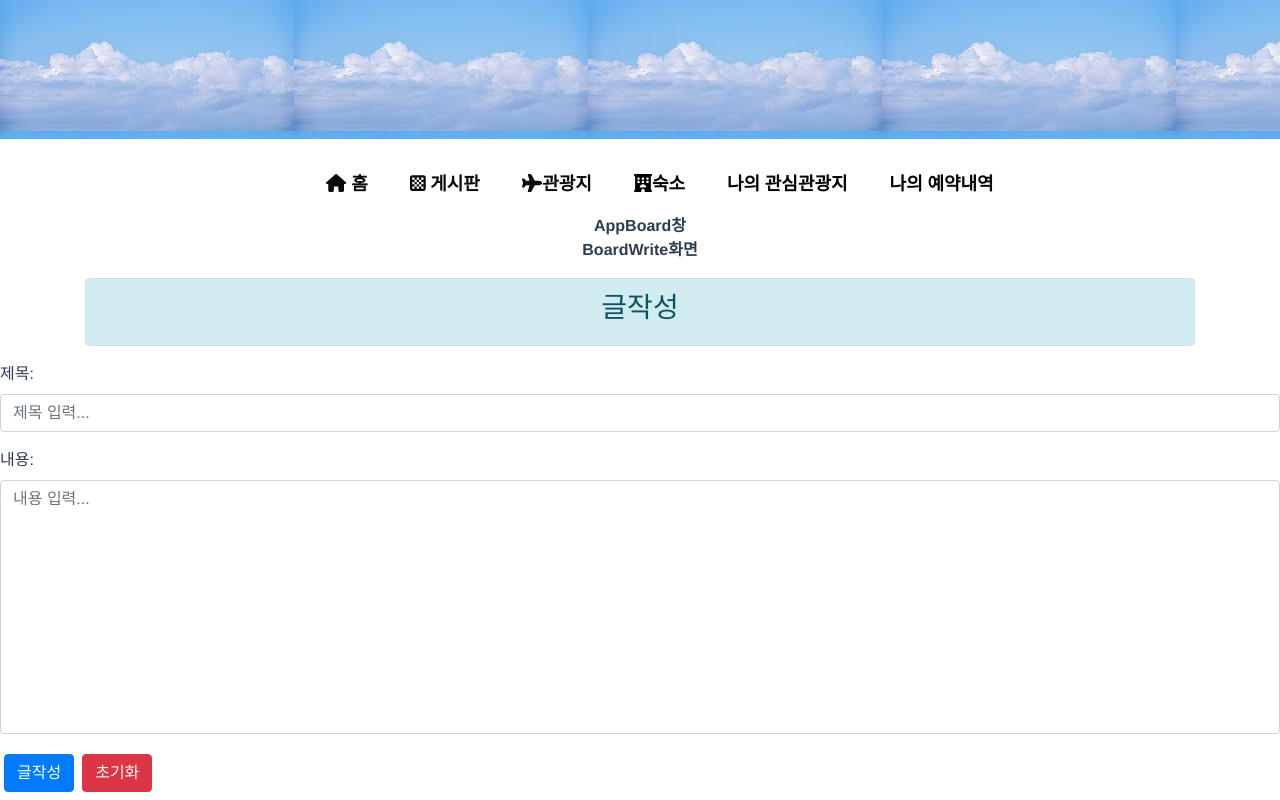
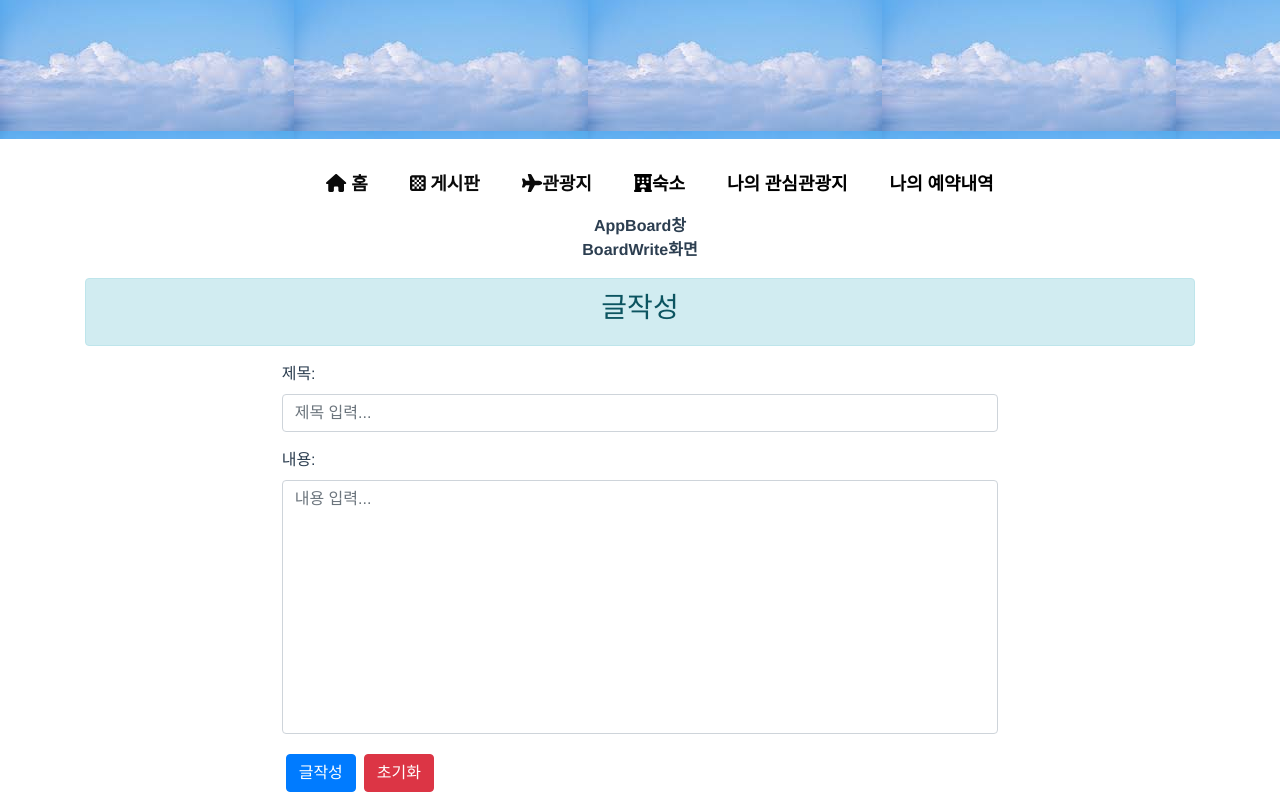
Before and after one commit to TREVELO/frontend, a Vue app: page /board/write in a window 1280 px wide. Shown: the part 211-1011 px from the top of the page. Built offline with nearby package versions, Linux system fonts and the light colour scheme; what vue-geolocation-api, vue-js-modal would draw is missing.

Commit message:
home modal

```diff
--- a/src/components/AppBoard/BoardWrite.vue
+++ b/src/components/AppBoard/BoardWrite.vue
@@ -10,8 +10,8 @@
                 </b-col>
             </b-row>
         </b-container>
-        <b-row class="mb-1">
-            <b-col style="text-align: left">
+        <b-row class="mb-1" style="margin: 0 auto;">
+            <b-col class="col-7" style="text-align: left; margin: 0 auto;">
                 <b-form @submit="onSubmit">
                     <b-form-group id="title-group" label="제목:" label-for="title">
                         <b-form-input id="title" v-model="article.title" type="text" required
--- a/src/components/Main-Header.vue
+++ b/src/components/Main-Header.vue
@@ -26,7 +26,8 @@
           </option>
         </select>
         <input type="text" id="searchWord" placeholder="검색어를 입력해주세요." required
-          style="font-family: 'Open Sans', sans-serif; padding-left: 9.5em;" v-model="searchbox.sentence">
+          style="background-color: white; font-family: 'Open Sans', sans-serif; padding-left: 9.5em;"
+          v-model="searchbox.sentence">
         <button type="submit" id="btn-search" @click="goSearch(searchbox)">
           <font-awesome-icon :icon="['fas', 'magnifying-glass']" style="height: 30px; vertical-align: middle;" />
         </button>
```
